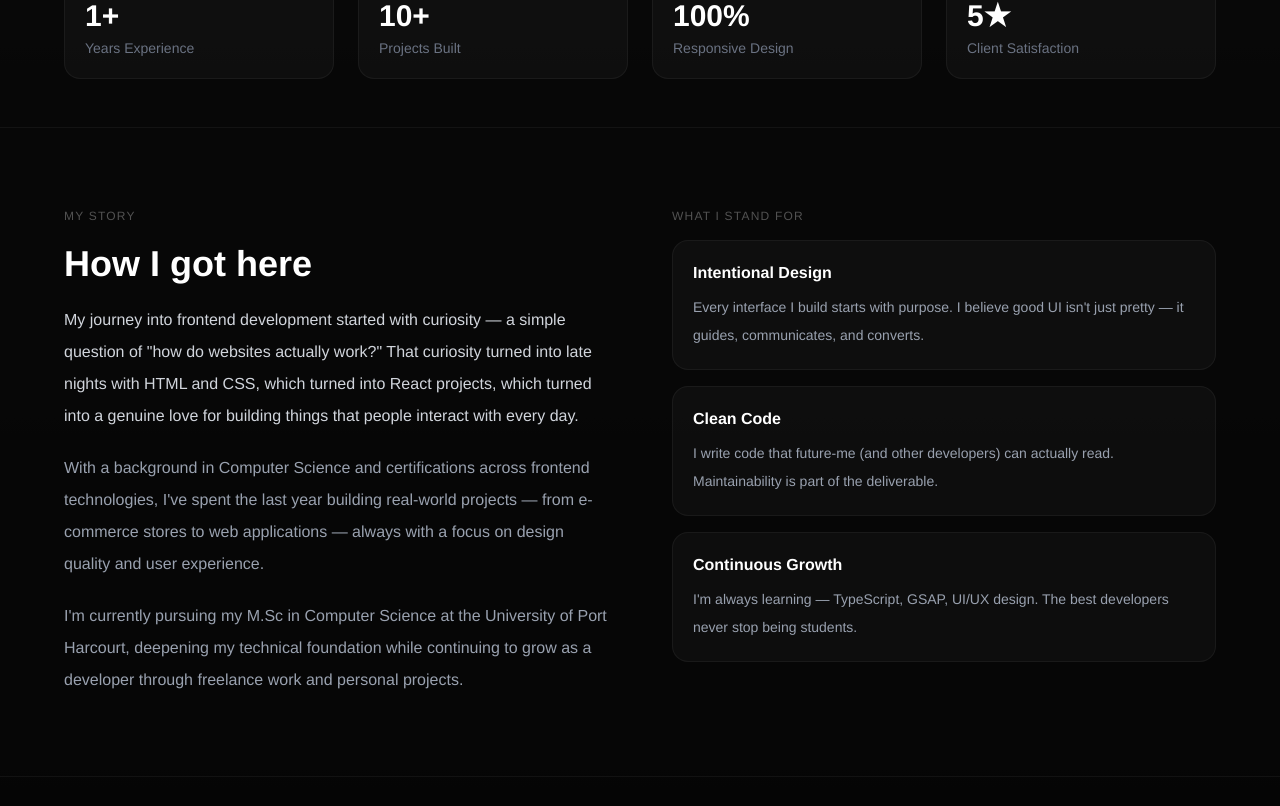
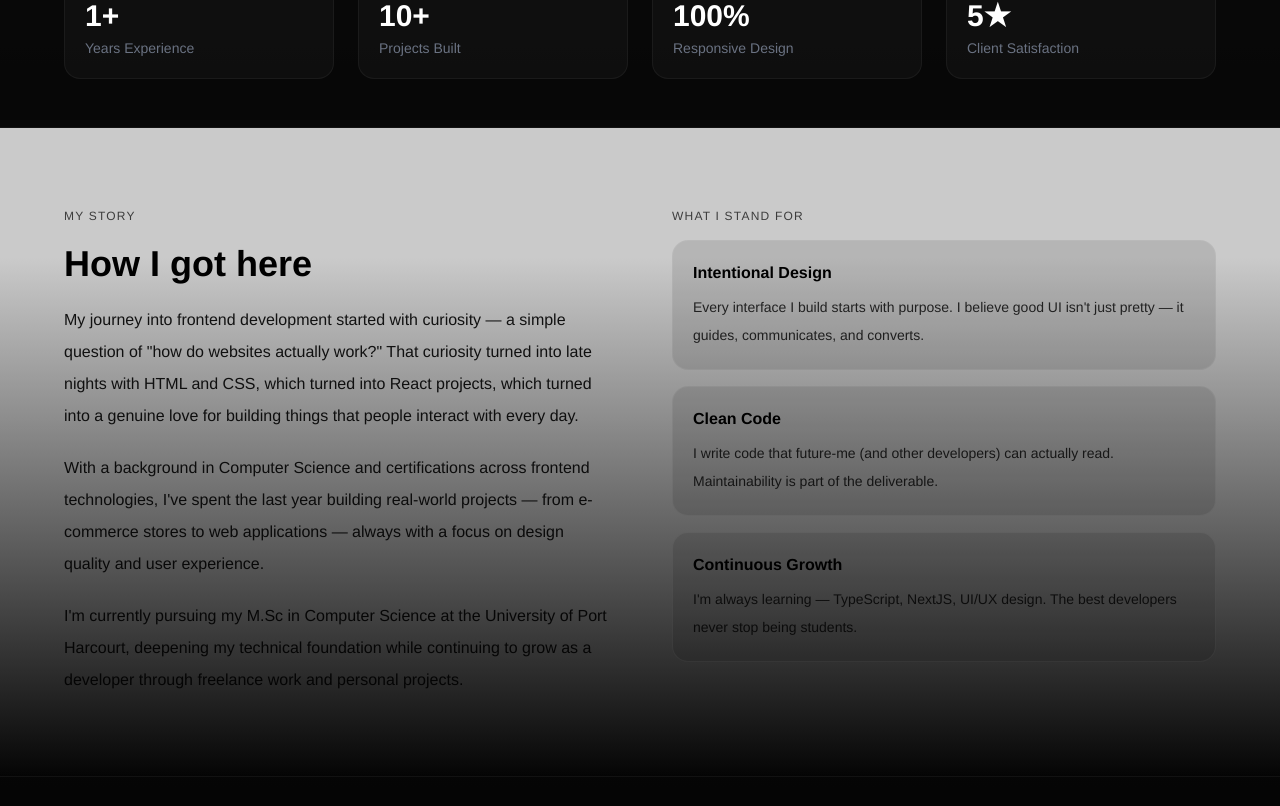
Before and after one commit to AghoghoOgbotor18/portfolio-website, a React (Vite) app: page /about in a window 1280 px wide. Shown: the part 954-1760 px from the top of the page. Built offline with nearby package versions, Linux system fonts and the light colour scheme; a web font is replaced by a local one.

Commit message:
style: change the background and text color for aboutStory

```diff
--- a/src/components/AboutCard.jsx
+++ b/src/components/AboutCard.jsx
@@ -167,7 +167,6 @@ const AboutCard = () => {
                     [
                         "TypeScript",
                         "NextJS",
-                        "GSAP",
                         "UI/UX Design"
                     ].map((skill, index) => (
                         <span
--- a/src/components/MyAbout/AboutHero.jsx
+++ b/src/components/MyAbout/AboutHero.jsx
@@ -23,7 +23,7 @@ const AboutHero = () => (
                 <p className='text-gray-300 leading-8 max-w-lg'>
                     I'm Aghogho Ogbotor — a frontend developer based in Nigeria with a passion for crafting clean, intentional digital experiences. I care deeply about the details that make a product feel polished and alive.
                 </p>
-                <p className='text-gray-400 leading-8 max-w-lg'>
+                <p className='text-gray-300 leading-8 max-w-lg'>
                     When I'm not pushing pixels, I'm studying computer science, exploring new frontend technologies, or helping other developers level up their skills.
                 </p>
                 <div className='flex flex-wrap gap-3'>
--- a/src/components/MyAbout/AboutStory.jsx
+++ b/src/components/MyAbout/AboutStory.jsx
@@ -2,28 +2,28 @@ import React from 'react'
 import { values } from './Aboutdata'
 
 const AboutStory = () => (
-    <section className='px-10 max-sm:px-4 py-20'>
+    <section className='px-10 max-sm:px-4 py-20' style={{ background: "linear-gradient(0deg, rgba(0,0,0, 0.2) 0%, rgb(202, 202, 202) 80%)" }}>
         <div className='max-w-6xl mx-auto flex flex-col md:flex-row gap-16'>
             <div className='flex-1 flex flex-col gap-5'>
-                <p className='text-xs uppercase tracking-widest text-white/30'>My Story</p>
-                <h2 className='text-4xl font-semibold'>How I got here</h2>
-                <p className='text-gray-300 leading-8'>
+                <p className='text-xs uppercase tracking-widest text-black/70'>My Story</p>
+                <h2 className='text-4xl font-semibold text-black'>How I got here</h2>
+                <p className='text-black/90 leading-8'>
                     My journey into frontend development started with curiosity — a simple question of "how do websites actually work?" That curiosity turned into late nights with HTML and CSS, which turned into React projects, which turned into a genuine love for building things that people interact with every day.
                 </p>
-                <p className='text-gray-400 leading-8'>
+                <p className='text-black/90 leading-8'>
                     With a background in Computer Science and certifications across frontend technologies, I've spent the last year building real-world projects — from e-commerce stores to web applications — always with a focus on design quality and user experience.
                 </p>
-                <p className='text-gray-400 leading-8'>
+                <p className='text-black/90 leading-8'>
                     I'm currently pursuing my M.Sc in Computer Science at the University of Port Harcourt, deepening my technical foundation while continuing to grow as a developer through freelance work and personal projects.
                 </p>
             </div>
 
             <div className='flex-1 flex flex-col gap-4'>
-                <p className='text-xs uppercase tracking-widest text-white/30'>What I Stand For</p>
+                <p className='text-xs uppercase tracking-widest text-black/70'>What I Stand For</p>
                 {values.map((v, i) => (
-                    <div key={i} className='flex flex-col gap-2 bg-white/3 border border-white/5 rounded-2xl p-5 hover:border-white/15 hover:-translate-y-0.5 transition-all duration-300'>
-                        <h4 className='font-semibold text-white'>{v.title}</h4>
-                        <p className='text-gray-400 text-sm leading-7'>{v.description}</p>
+                    <div key={i} className='flex flex-col gap-2 bg-black/10 border border-white/5 rounded-2xl p-5 hover:border-white/15 hover:-translate-y-0.5 transition-all duration-300'>
+                        <h4 className='font-semibold text-black'>{v.title}</h4>
+                        <p className='text-black/80 text-sm leading-7'>{v.description}</p>
                     </div>
                 ))}
             </div>
--- a/src/components/MyAbout/Aboutdata.jsx
+++ b/src/components/MyAbout/Aboutdata.jsx
@@ -31,7 +31,7 @@ export const timeline = [
 export const values = [
     { title: "Intentional Design", description: "Every interface I build starts with purpose. I believe good UI isn't just pretty — it guides, communicates, and converts." },
     { title: "Clean Code", description: "I write code that future-me (and other developers) can actually read. Maintainability is part of the deliverable." },
-    { title: "Continuous Growth", description: "I'm always learning — TypeScript, GSAP, UI/UX design. The best developers never stop being students." },
+    { title: "Continuous Growth", description: "I'm always learning — TypeScript, NextJS, UI/UX design. The best developers never stop being students." },
 ]
 
 export const socials = [
```
